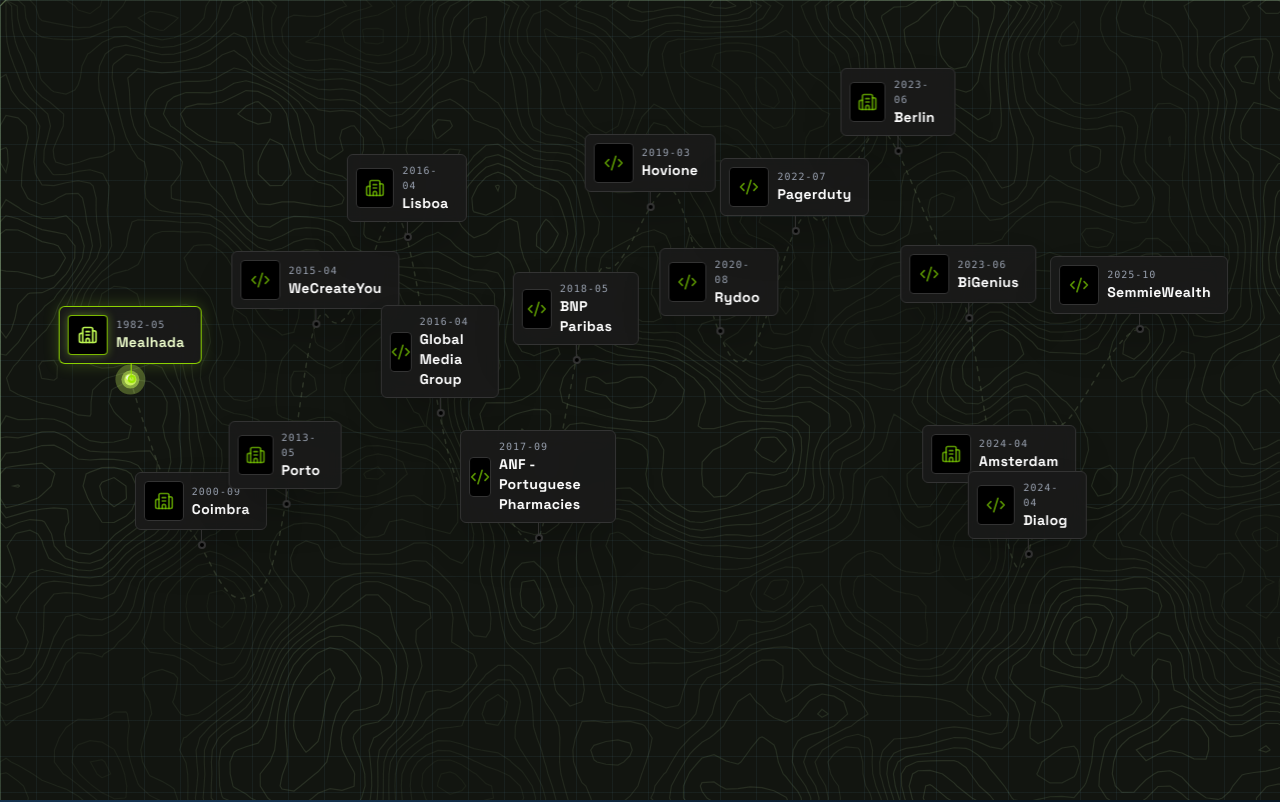
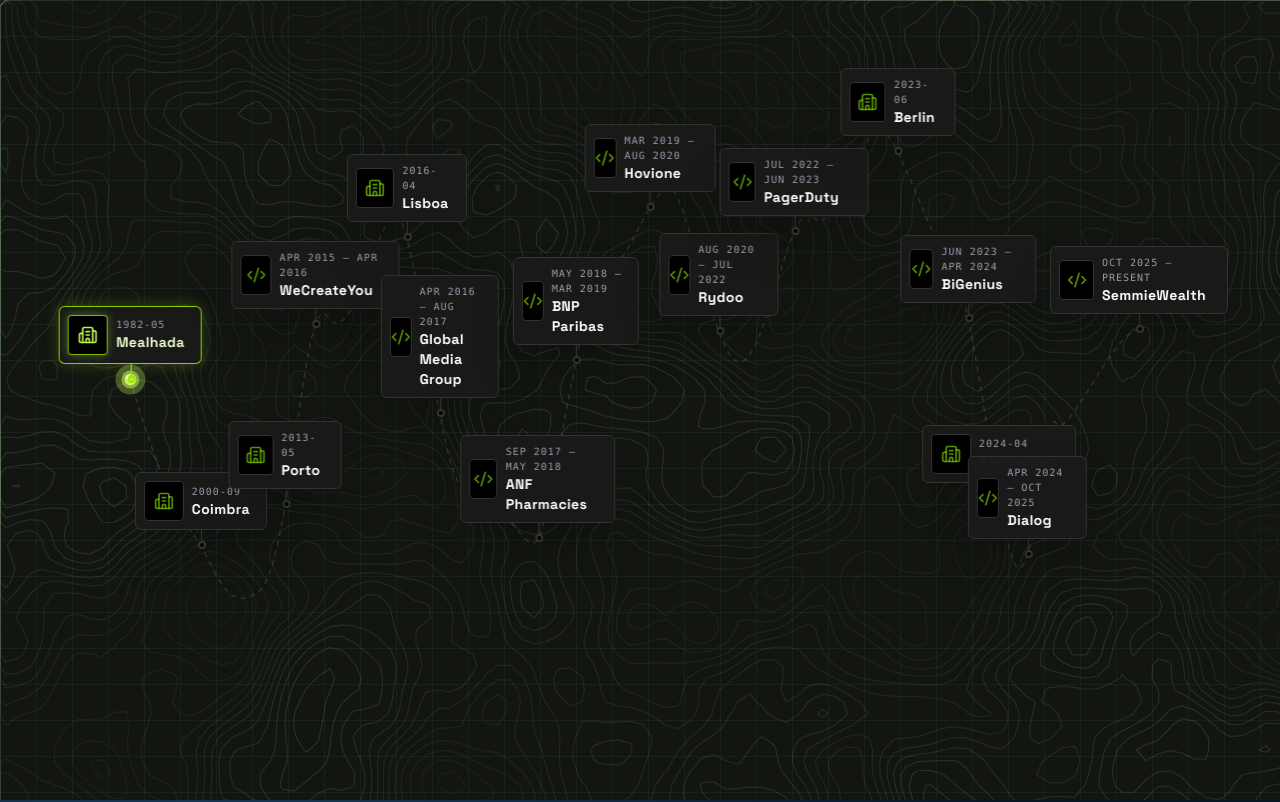
Before and after one commit to vitorstick/vitor-space, a React (Vite) app: page / in a window 1280 px wide. Shown: the top 802 px of the page. Built offline with nearby package versions, Linux system fonts and the light colour scheme.

Commit message:
feat: implement timeline data structure and visualization components for professional history exploration

```diff
--- a/src/data/timeline.ts
+++ b/src/data/timeline.ts
@@ -1,133 +1,258 @@
-
 import type { TimelineItem } from '../models/TimelineItem';
 
 export const timeline: TimelineItem[] = [
   {
     id: 'mealhada-00',
     title: 'Mealhada',
-    description: 'Mealhada',
+    description: 'Origin point and early roots in Mealhada, Portugal.',
     date: '1982-05',
     routeProgressPercentage: 0.0,
     type: 'location',
+    status: 'ORIGIN_HUB',
+    technologies: ['Portugal', 'Origin'],
+    bullets: [
+      'Origin point and early roots in Mealhada, Portugal.',
+      'Beginning of personal and technological journey.'
+    ]
   },
   {
     id: 'coimbra-01',
     title: 'Coimbra',
-    description: 'Coimbra',
+    description: 'Academic foundation and computer science engineering environment in Coimbra.',
     date: '2000-09',
     routeProgressPercentage: 0.067,
     type: 'location',
+    status: 'ACADEMIC_HUB',
+    technologies: ['Portugal', 'Academia', 'Engineering'],
+    bullets: [
+      'Academic foundation and software engineering environment in Coimbra, Portugal.',
+      'Early exploration of algorithms, web standards, and software engineering principles.'
+    ]
   },
   {
     id: 'porto-02',
     title: 'Porto',
-    description: 'Porto',
+    description: 'Relocation to Porto — commencing professional software engineering career.',
     date: '2013-05',
     routeProgressPercentage: 0.133,
     type: 'location',
+    status: 'CAREER_HUB',
+    technologies: ['Portugal', 'Tech Hub'],
+    bullets: [
+      'Relocation to Porto, establishing the core foundation for professional web development.',
+      'Active participation in regional tech meetups and developer networks.'
+    ]
   },
   {
     id: 'wecreateyou-03',
     title: 'WeCreateYou',
-    description: 'Web Developer',
-    date: '2015-04',
+    company: 'WeCreateYou',
+    role: 'Web Developer',
+    description: 'Web developer building e-commerce applications and WeCreateFleet route planning software.',
+    date: 'Apr 2015 – Apr 2016',
     routeProgressPercentage: 0.2,
     type: 'code',
+    status: 'COMPLETED',
+    technologies: ['PHP', 'JavaScript', 'HTML5', 'CSS3', 'Ajax', 'jQuery'],
+    bullets: [
+      'Developed websites and e-commerce solutions for small/medium companies using HTML5, CSS3, PHP, JavaScript and jQuery.',
+      'Worked on WeCreateFleet, a fleet management software with route planning modules, using PHP, HTML5, CSS3, JavaScript and Ajax.'
+    ]
   },
   {
     id: 'lisboa-04',
     title: 'Lisboa',
-    description: 'Lisboa',
+    description: 'Relocation to Lisboa — expanding into enterprise & fintech development.',
     date: '2016-04',
     routeProgressPercentage: 0.267,
     type: 'location',
+    status: 'TECH_METROPOLIS',
+    technologies: ['Portugal', 'Capital Hub', 'Fintech'],
+    bullets: [
+      'Relocation to Lisbon tech metropolis.',
+      'Scaling development experience across major media outlets, national associations, and global banking entities.'
+    ]
   },
   {
     id: 'global-media-group-05',
     title: 'Global Media Group',
-    description: 'Frontend Developer',
-    date: '2016-04',
+    company: 'Global Media Group',
+    role: 'Frontend Developer Consultant',
+    description: 'Frontend consultant optimizing web performance across high-traffic digital media platforms.',
+    date: 'Apr 2016 – Aug 2017',
     routeProgressPercentage: 0.333,
     type: 'code',
+    status: 'COMPLETED',
+    technologies: ['Angular', 'TypeScript', 'HTML5', 'CSS3', 'Bootstrap', 'Web Performance'],
+    bullets: [
+      'Worked as a frontend developer consultant mainly with Angular and TypeScript, focusing on high-traffic web performance.',
+      'Used tools like Visual Studio Code, Node.js, Adobe Photoshop and Bootstrap; technologies included Angular, HTML5, CSS3, PHP, JavaScript and jQuery.'
+    ]
   },
   {
     id: 'anf-06',
-    title: 'ANF - Portuguese Pharmacies',
-    description: 'Frontend Developer',
-    date: '2017-09',
+    title: 'ANF Pharmacies',
+    company: 'ANF – National Pharmacies Association',
+    role: 'Frontend Developer',
+    description: 'Built customer service frontend applications for Portuguese national pharmacies.',
+    date: 'Sep 2017 – May 2018',
     routeProgressPercentage: 0.4,
     type: 'code',
+    status: 'COMPLETED',
+    technologies: ['Angular', 'Redux', 'NgRx', 'JavaScript', 'LESS', 'HTML/CSS'],
+    bullets: [
+      'Worked as a frontend developer at the Portuguese National Pharmacies Association building customer service applications.',
+      'Collaborated within a multifaceted team delivering complex and highly challenging Angular customer-facing solutions.',
+      'Applied modern state management concepts using Redux and NgRx.'
+    ]
   },
   {
     id: 'bnp-paribas-07',
     title: 'BNP Paribas',
-    description: 'Frontend & Mobile Developer',
-    date: '2018-05',
+    company: 'BNP Paribas',
+    role: 'Frontend & Mobile Developer',
+    description: 'Engineered mobile banking apps with Ionic & Angular and built departmental design systems.',
+    date: 'May 2018 – Mar 2019',
     routeProgressPercentage: 0.467,
     type: 'code',
+    status: 'COMPLETED',
+    technologies: ['Ionic', 'Angular', 'SCSS', 'Mobile Apps', 'Design System', 'Fintech'],
+    bullets: [
+      'Focused on developing mobile applications using Ionic with Angular 2+, working on a variety of financial applications for the bank.',
+      'Built proof-of-concepts for the migration of the current technology stack to Angular, creating a departmental design system.',
+      'Utilised Ionic and deep expertise in SCSS, HTML, and JavaScript to assist multiple internal development squads.'
+    ]
   },
   {
     id: 'hovione-08',
     title: 'Hovione',
-    description: 'Full Stack Software Developer',
-    date: '2019-03',
+    company: 'Hovione',
+    role: 'Full Stack Software Developer',
+    description: 'Led Industry 4.0 greenfield projects with Express.js, Angular, Docker containers, and CI/CD.',
+    date: 'Mar 2019 – Aug 2020',
     routeProgressPercentage: 0.533,
     type: 'code',
+    status: 'COMPLETED',
+    technologies: ['Angular', 'Express.js', 'Docker', 'Industry 4.0', 'Cypress', 'Jenkins'],
+    bullets: [
+      'Started new greenfield projects from the ground up, defining API contracts and communication patterns using Express.js and Angular for Industry 4.0.',
+      'Took a leadership role in frontend architecture, sharing best practices and introducing new technologies across teams.',
+      'Implemented containerization with Docker, E2E testing with Cypress & Chai, and CI/CD pipelines via Jenkins.'
+    ]
   },
   {
     id: 'rydoo-09',
     title: 'Rydoo',
-    description: 'Senior Frontend Developer',
-    date: '2020-08',
+    company: 'Rydoo',
+    role: 'Senior Frontend Developer',
+    description: 'Developed SaaS expense management platforms, Nx monorepo architecture, and design systems.',
+    date: 'Aug 2020 – Jul 2022',
     routeProgressPercentage: 0.6,
     type: 'code',
+    status: 'COMPLETED',
+    technologies: ['Angular', 'NgRx', 'Nx Monorepo', 'Design System', 'Jest'],
+    bullets: [
+      'Instrumental in developing a global SaaS expense management platform using Angular, NgRx state management, and Jest for unit testing.',
+      'Drove migration to a Monorepo approach using Nx and implemented a unified corporate Design System.'
+    ]
   },
   {
     id: 'pagerduty-10',
-    title: 'Pagerduty',
-    description: 'Senior Frontend Developer',
-    date: '2022-07',
+    title: 'PagerDuty',
+    company: 'PagerDuty',
+    role: 'Senior Frontend Developer',
+    description: "Built the 'Status Page' product suite across React apps and shared component libraries.",
+    date: 'Jul 2022 – Jun 2023',
     routeProgressPercentage: 0.667,
     type: 'code',
+    status: 'COMPLETED',
+    technologies: ['React', 'TypeScript', 'Status Page', 'Design Systems', 'Jest', 'Component Libraries'],
+    bullets: [
+      'Worked on a brand new product called "Status Page", empowering companies to transparently communicate service availability to customers.',
+      'Primarily responsible for developing two React applications — one for administrative management and one for public status viewing.',
+      'Partnered closely with product managers and designers to translate product vision into polished, high-quality experiences.',
+      'Contributed to shared design systems and key internal component libraries.',
+      'Championed company-wide initiatives moving codebases to TypeScript and enforcing modern frontend best practices.'
+    ]
   },
   {
     id: 'berlin-11',
     title: 'Berlin',
-    description: 'Berlin',
+    description: 'International relocation to Berlin, Germany — expanding European tech footprint.',
     date: '2023-06',
     routeProgressPercentage: 0.733,
     type: 'location',
+    status: 'EUROPEAN_HUB',
+    technologies: ['Germany', 'Berlin Tech Hub'],
+    bullets: [
+      'Relocation to Berlin, Germany.',
+      'Engaging with top-tier international scale-ups and European tech hubs.'
+    ]
   },
   {
     id: 'bigenius-12',
     title: 'BiGenius',
-    description: 'Senior Frontend Developer',
-    date: '2023-06',
+    company: 'BiGenius',
+    role: 'Senior Frontend Developer',
+    description: 'Built smart data automation applications using Angular, NgRx, Ag-Grid, and Material Design.',
+    date: 'Jun 2023 – Apr 2024',
     routeProgressPercentage: 0.8,
     type: 'code',
+    status: 'COMPLETED',
+    technologies: ['Angular', 'NgRx', 'Material Design', 'Ag-Grid', 'Cypress', 'Jest'],
+    bullets: [
+      'Senior frontend developer focused on complex Angular enterprise applications.',
+      'Developed smart data automation software using NgRx state management, customized Material Design components, and Ag-Grid tables.',
+      'Implemented new product functionalities, optimized application performance, and wrote E2E tests with Cypress and unit tests with Jest.'
+    ]
   },
   {
     id: 'amsterdam-13',
     title: 'Amsterdam',
-    description: 'Amsterdam',
+    description: 'Relocation to Amsterdam, Netherlands — current headquarters & engineering base.',
     date: '2024-04',
     routeProgressPercentage: 0.867,
     type: 'location',
+    status: 'HEADQUARTERS',
+    technologies: ['Netherlands', 'Amsterdam FinTech'],
+    bullets: [
+      'Relocation to Amsterdam, Netherlands.',
+      'Leading staff and senior engineering efforts in modern European fintech platforms.'
+    ]
   },
   {
     id: 'dialog-14',
     title: 'Dialog',
-    description: 'Staff Frontend Engineer',
-    date: '2024-04',
+    company: 'Dialog',
+    role: 'Staff Frontend Engineer',
+    description: 'Led frontend development and technical architecture with Angular, RxJS, Akita, and Nx.',
+    date: 'Apr 2024 – Oct 2025',
     routeProgressPercentage: 0.900,
     type: 'code',
+    status: 'COMPLETED',
+    technologies: ['Angular', 'RxJS', 'Akita', 'Nx Monorepo', 'Sass', 'Frontend Architecture'],
+    bullets: [
+      'Led frontend development, implementing key features in Angular with RxJS, Akita, Nx, and Sass.',
+      'Mentored engineering team members, drove core technical decisions, and shaped application architecture through rigorous code reviews and version migration strategies.'
+    ]
   },
   {
     id: 'semmiewealth-15',
     title: 'SemmieWealth',
-    description: 'Senior Frontend Developer',
-    date: '2025-10',
+    company: 'SemmieWealth',
+    role: 'Senior Frontend Developer',
+    description: 'Developing the IEX Golden Bull-winning Semmie App across iOS, Android & Web using Ionic, NgRx, and AI-assisted workflows.',
+    date: 'Oct 2025 – Present',
     routeProgressPercentage: 1.0,
     type: 'code',
+    status: 'ACTIVE DEPLOYMENT',
+    technologies: ['Ionic', 'Angular', 'NgRx', 'Nx Monorepo', 'Jest', 'Azure/AWS', 'GitHub Copilot', 'TDD'],
+    bullets: [
+      'Develop and enhance the IEX Golden Bull-winning Semmie App (iOS, Android, and web) using Ionic in a hybrid fintech platform.',
+      'Design and implement new features, debug complex framework-level issues, and optimize performance and reliability across platforms.',
+      'Drive state management with NgRx, integrate APIs and cloud services (Azure/AWS), and contribute to a modular Nx monorepo architecture.',
+      'Apply test-driven development with Jest and CI/CD via GitHub Actions to maintain high-quality, dependable releases.',
+      'Leverage AI-assisted development with GitHub Copilot and autonomous workflows for faster coding, PR quality checks, and smarter documentation.'
+    ]
   },
-]
+];
--- a/src/index.css
+++ b/src/index.css
@@ -44,7 +44,12 @@
 
 @layer utilities {
   /* Animate the dialog itself */
+  .dialog-animated:not([open]) {
+    display: none !important;
+  }
+
   .dialog-animated[open] {
+    display: flex;
     animation: slideUpFade 0.8s cubic-bezier(0.16, 1, 0.3, 1) forwards;
   }
 
--- a/src/models/TimelineItem.ts
+++ b/src/models/TimelineItem.ts
@@ -4,7 +4,12 @@
   id: string;
   type: TimelineType;
   title: string;
+  role?: string;
+  company?: string;
   description: string | null;
+  bullets?: string[];
+  technologies?: string[];
   date: string;
   routeProgressPercentage: number;
+  status?: string;
 }
```
Also changed, not shown: src/components/DialogDetail.tsx (+94 -49 lines), src/components/WaypointsOverlay.tsx (+8 -9 lines).
